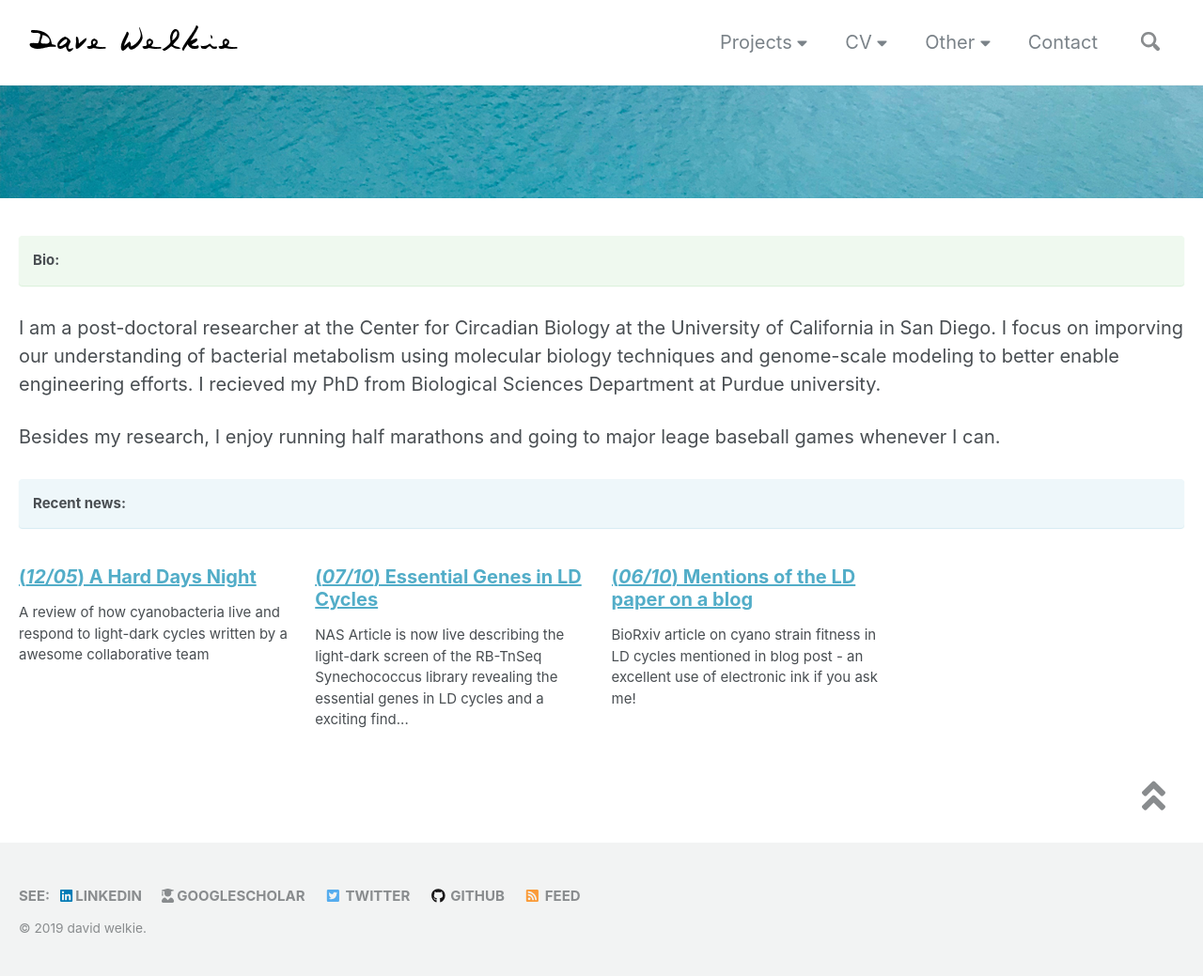
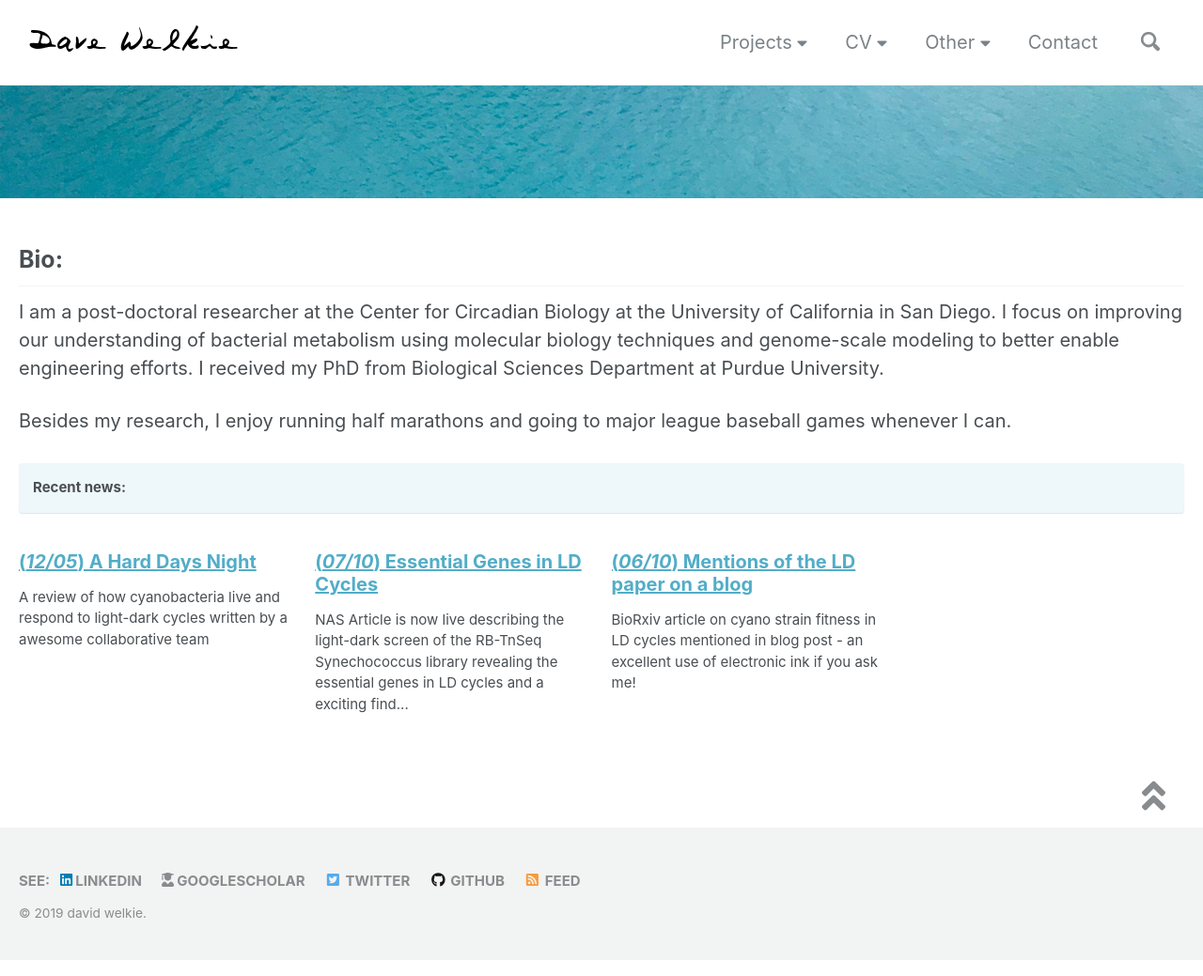
Before and after one commit to dwelkie/dwelkie.github.io, a Jekyll site: the page built from _pages/home.md, in a window 1280 px wide. Shown: the whole page at 94% size. Built offline with Jekyll 4.4.1, drawn with Linux system fonts in a browser that asks for light colours; nearby versions of some CDN libraries; our own code applies the rules of GitHub Pages for plain Markdown files.

Commit message:
Update home.md

```diff
--- a/_pages/home.md
+++ b/_pages/home.md
@@ -10,12 +10,10 @@ header:
   image: /assets/images/ocean-header1.jpg
 
 ---
-**Bio:**
-{: .notice--success}
+## Bio:
+I am a post-doctoral researcher at the Center for Circadian Biology at the University of California in San Diego. I focus on improving our understanding of bacterial metabolism using molecular biology techniques and genome-scale modeling to better enable engineering efforts. I received my PhD from Biological Sciences Department at Purdue University.
 
-I am a post-doctoral researcher at the Center for Circadian Biology at the University of California in San Diego. I focus on imporving our understanding of bacterial metabolism using molecular biology techniques and genome-scale modeling to better enable engineering efforts. I recieved my PhD from Biological Sciences Department at Purdue university.
-
-Besides my research, I enjoy running half marathons and going to major leage baseball games whenever I can.
+Besides my research, I enjoy running half marathons and going to major league baseball games whenever I can.
 
 **Recent news:**
 {: .notice--info}
```
